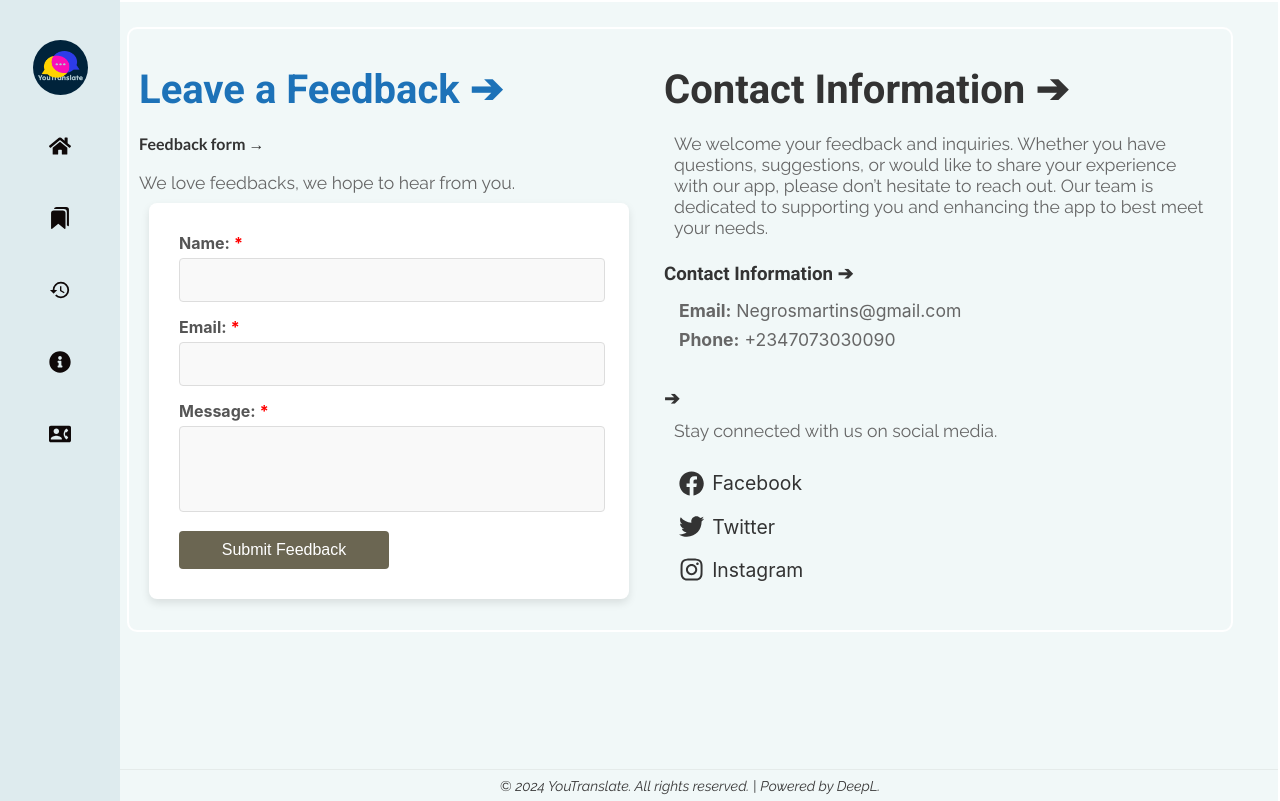
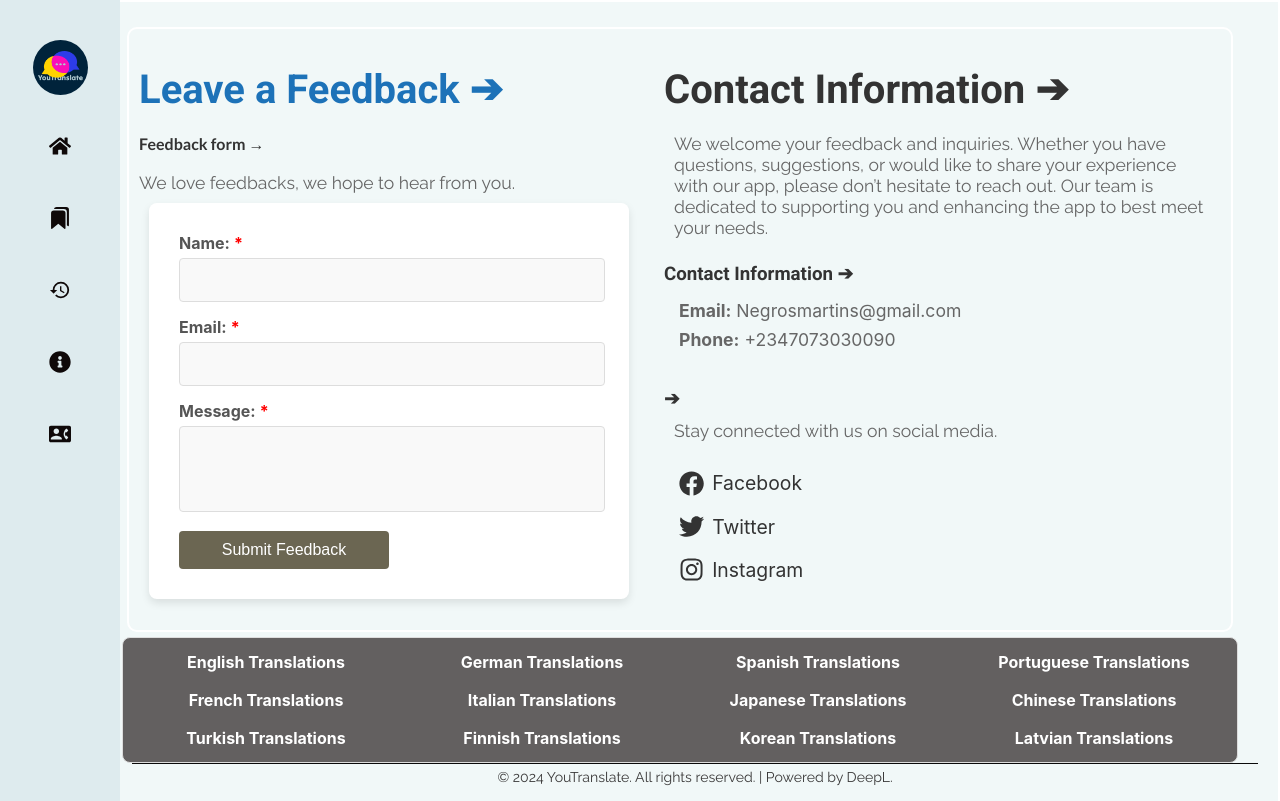
Before and after one commit to NegrosG/YouTranslate, a React (Create React App) app: page /contact in a window 1280 px wide. Built offline with nearby package versions, Linux system fonts and the light colour scheme.

Commit message:
added popular languages and some code changes and stylings

```diff
--- a/src/App/App.js
+++ b/src/App/App.js
@@ -1,33 +1,13 @@
 import React from 'react';
-import Sidebar from '../Sidebar/Sidebar';
-import { BrowserRouter as Router, Routes, Route } from 'react-router-dom';
-import Home from '../Pages/home'
-import About from '../Pages/About';
-import Collections from '../Pages/Bookmarks';
-import Contact from '../Pages/Contact';
-import History from '../Pages/History';
-import Footer from '../Footer/Footer';
-import './App.css';
-
+import { BrowserRouter as Router } from 'react-router-dom';
+import Appwrapper from './Appwrapper';
 
 function App() {
   return (
     <Router>
-    <div className='app-container'>
-    <Sidebar/>
-      <div className='main-content'>
-        <Routes>
-          <Route path='/' element={<Home/>}/>
-          <Route path='/about' element={<About/>}/>
-          <Route path='/bookmarks' element={<Collections/>}/>
-          <Route path='/contact' element={<Contact/>}/>
-          <Route path='/history' element={<History/>}/>
-        </Routes>
-      </div>
-      <Footer />
-      </div>
+      <Appwrapper />
     </Router>
-    );
-};
+  );
+}
 
 export default App;
--- /dev/null
+++ b/src/App/Appwrapper.js
@@ -0,0 +1,40 @@
+import React, { useState } from 'react';
+import Sidebar from '../Sidebar/Sidebar';
+import { Routes, Route, useNavigate } from 'react-router-dom';
+import Home from '../Pages/home';
+import Form from '../Translateform/Form';
+import About from '../Pages/About';
+import Collections from '../Pages/Bookmarks';
+import Contact from '../Pages/Contact';
+import History from '../Pages/History';
+import './App.css';
+
+
+function Appwrapper() {
+  const [fromLang, setFromLang] = useState("en");
+  const navigate = useNavigate();
+
+    const LanguageSelect = (language) => {
+    setFromLang(language);
+    navigate('/translate', {state: {fromLang: language, focusInput: true} });
+  };
+
+
+  return (
+    <div className='app-container'>
+    <Sidebar/>
+      <div className='main-content'>
+        <Routes>
+          <Route path='/' element={<Home fromLang={fromLang} LanguageSelect={LanguageSelect}/>}/>
+          <Route path='/translate' element={<Form fromLang={fromLang}/>} />
+          <Route path='/about' element={<About LanguageSelect={LanguageSelect}/>}/>
+          <Route path='/bookmarks' element={<Collections LanguageSelect={LanguageSelect}/>}/>
+          <Route path='/contact' element={<Contact LanguageSelect={LanguageSelect}/>}/>
+          <Route path='/history' element={<History LanguageSelect={LanguageSelect}/>}/>
+        </Routes>
+      </div>
+      </div>
+    );
+};
+
+export default Appwrapper;
--- a/src/Footer/Footer.css
+++ b/src/Footer/Footer.css
@@ -1,14 +1,15 @@
 .app-footer {
     position: relative;
+    bottom: 0;
+    margin-bottom: 0;
     width: 100%;
-    padding: 8px 0;
+    padding: 5px;
     color: rgb(58, 57, 57);
     text-align: center;
     font-size: 0.8rem;
-    font-style: italic;
     font-family: var(--font-raleway);
-    margin-left: 50px;
-    border-top: 1px solid #e5ebea;
+    margin-left: 10px;
+    border-top: 1px solid #0a0a0a;
     margin-top: auto;
 }
 
--- a/src/Pages/About.js
+++ b/src/Pages/About.js
@@ -1,7 +1,9 @@
 import React from 'react';
 import './About.css';
+import Footer from '../Footer/Footer';
+import Popular from '../PopularTranslation/Popular';
 
-const About = () => {
+const About = ({ LanguageSelect }) => {
   return (
     <div className="about-container">
       <h1>About YouTranslate &#10132;</h1>
@@ -38,6 +40,8 @@ const About = () => {
       <p>
         We're planning to add features like voice-to-text, dark mode, more languages, and enhanced accuracy to make this tool even more valuable.
       </p>
+      <Popular onSelectLanguage={LanguageSelect}/>
+      <Footer/>
     </div>
   );
 };
--- a/src/Pages/Bookmarks.js
+++ b/src/Pages/Bookmarks.js
@@ -3,8 +3,10 @@ import { useNavigate } from 'react-router-dom';
 //import { languages } from '../Language/SelectLang';
 import { HiPlus } from 'react-icons/hi';
 import './Bookmarks.css';
+import Footer from '../Footer/Footer';
+import Popular from '../PopularTranslation/Popular';
 
-function Collections() {
+function Collections({ LanguageSelect }) {
     const [Bookmarks, setBookmarks] = useState([]);
     const navigate = useNavigate();
 
@@ -69,6 +71,8 @@ function Collections() {
       </div>
     </div>
   )}
+  <Popular onSelectLanguage={LanguageSelect}/>
+  <Footer/>
   </div>
   );
 }
--- a/src/Pages/Contact.js
+++ b/src/Pages/Contact.js
@@ -1,9 +1,12 @@
 import React from 'react';
 import { FaFacebook, FaTwitter, FaInstagram } from 'react-icons/fa';
+import Popular from '../PopularTranslation/Popular';
+import Footer from '../Footer/Footer';
 import './Contact.css';
 
-const Contact = () => {
+const Contact = ({ LanguageSelect }) => {
   return (
+    <div>
     <div className="contact-page">
       <div className="feedback-section">
         <h1>Leave a Feedback &#10132;</h1>
@@ -53,6 +56,9 @@ const Contact = () => {
         </ul>
       </div>
     </div>
+    <Popular onSelectLanguage={LanguageSelect}/>
+    <Footer/>
+    </div>
   );
 };
 
--- a/src/Pages/History.js
+++ b/src/Pages/History.js
@@ -1,7 +1,9 @@
 import React, { useEffect, useState } from 'react';
 import './History.css';
+import Footer from '../Footer/Footer';
+import Popular from '../PopularTranslation/Popular';
 
-function History() {
+function History({ LanguageSelect }) {
     const [History, setHistory] = useState([]);
     const [ModalOpen, setModalopen] = useState(false);
     const [ModalContent, setModalContent] = useState({
@@ -70,6 +72,8 @@ function History() {
                     </div>
                 </div>
             )}
+            <Popular onSelectLanguage={LanguageSelect}/>
+            <Footer/>
         </div>
     );
 }
--- a/src/Pages/home.js
+++ b/src/Pages/home.js
@@ -1,15 +1,17 @@
 import React from 'react';
 import Form from '../Translateform/Form';
 import logo from './communication.jpeg';
+import Footer from '../Footer/Footer';
+import Popular from '../PopularTranslation/Popular';
 import './Home.css'
 
-function Home() {
+function Home({ fromLang, focusInput, LanguageSelect }) {
     return (
         <div className='animated'>
             <div className='youtranslate-home'>
             <h1>YouTranslate</h1>
             </div>
-            <Form />
+            <Form fromLang={fromLang} focusInput={focusInput}/>
             <section className='youtranslate-content'>
                 <div className='text-content'>
                     <h2>
@@ -23,6 +25,8 @@ function Home() {
                     <img src={logo} alt='animated communication pic'/>
                 </div>
             </section>
+            <Popular onSelectLanguage={LanguageSelect}/>
+            <Footer/>
         </div>
     );
 }
--- /dev/null
+++ b/src/PopularTranslation/Popular.css
@@ -0,0 +1,27 @@
+.popular-trans {
+    display: grid;
+    grid-template-columns: repeat(4, 1fr);
+    gap: 10px;
+    padding: 10px;
+    border: 1px solid #ddd;
+    max-width: 1200px;
+    border-radius: 8px;
+    margin: 0 auto;
+    background-color: rgb(99, 96, 96);
+}
+
+.trans-link {
+    cursor: pointer;
+    color: var(--secondary-color);
+    text-align: center;
+    padding: 4px;
+    text-decoration: none;
+    font-weight: bold;
+    transition: 0.3s ease;
+}
+
+
+.trans-link:hover {
+    color: #869ebd;
+    text-decoration: underline;
+}
--- /dev/null
+++ b/src/PopularTranslation/Popular.js
@@ -0,0 +1,24 @@
+import React from "react";
+import './Popular.css';
+
+function Popular({ onSelectLanguage }) {
+
+    return (
+        <div className="popular-trans">
+            <span onClick={() => onSelectLanguage("en")} className="trans-link">English Translations</span>
+            <span onClick={() => onSelectLanguage("de")} className="trans-link">German Translations</span>
+            <span onClick={() => onSelectLanguage("es")} className="trans-link">Spanish Translations</span>
+            <span onClick={() => onSelectLanguage("pt")} className="trans-link">Portuguese Translations</span>
+            <span onClick={() => onSelectLanguage("fr")} className="trans-link">French Translations</span>
+            <span onClick={() => onSelectLanguage("it")} className="trans-link">Italian Translations</span>
+            <span onClick={() => onSelectLanguage("ja")} className="trans-link">Japanese Translations</span>
+            <span onClick={() => onSelectLanguage("zh")} className="trans-link">Chinese Translations</span>
+            <span onClick={() => onSelectLanguage("tr")} className="trans-link">Turkish Translations</span>
+            <span onClick={() => onSelectLanguage("fi")} className="trans-link">Finnish Translations</span>
+            <span onClick={() => onSelectLanguage("ko")} className="trans-link">Korean Translations</span>
+            <span onClick={() => onSelectLanguage("lv")} className="trans-link">Latvian Translations</span>
+        </div>
+    );
+}
+
+export default Popular;
```
Also changed, not shown: src/Translateform/Form.js (+17 -10 lines).
